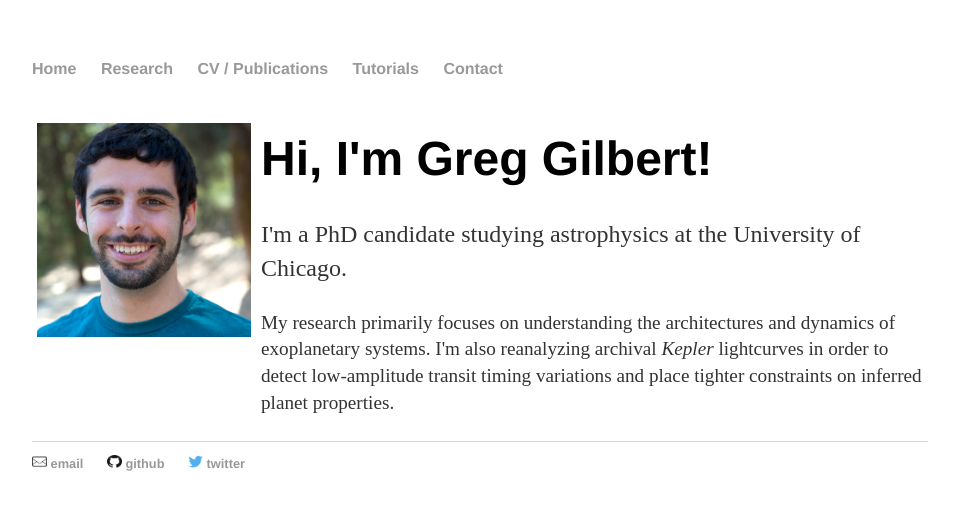
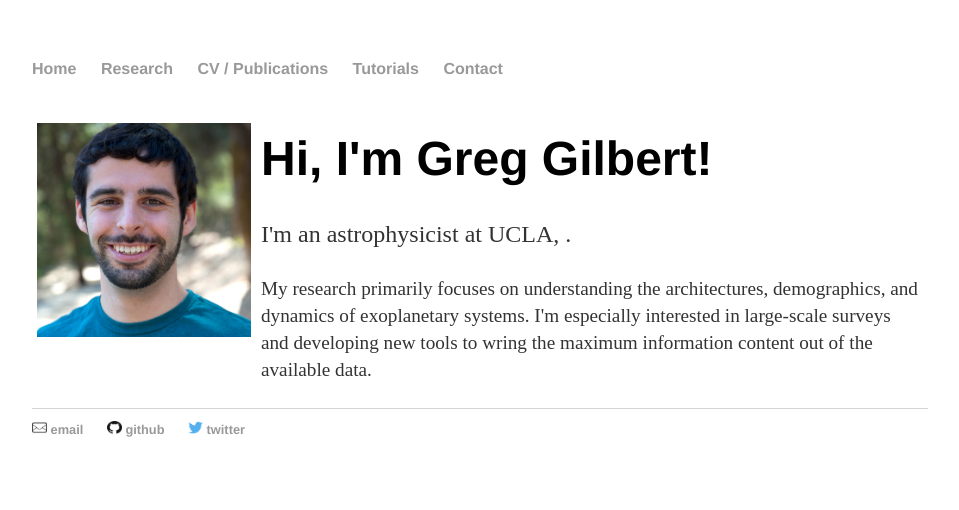
Before and after one commit to gjgilbert/gjgilbert.github.io, a Jekyll site: the page built from index.html, in a window 1280 px wide. Shown: the top 510 px of the page, without its empty margins (160-1119 px from the left). Built offline with Jekyll 4.4.1, drawn with Linux system fonts in a browser that asks for light colours.

Commit message:
Update index.html

```diff
--- a/index.html
+++ b/index.html
@@ -44,8 +44,8 @@ title: Greg Gilbert
 	  </div>
 	  <div class="column right">
 	    <h1>Hi, I'm Greg Gilbert!</h1>
-	    <p style="font-size:1.5em">I'm a PhD candidate studying astrophysics at the University of Chicago.</p>
-	    <p style="font-size:1.2em">My research primarily focuses on understanding the architectures and dynamics of exoplanetary systems. I'm also reanalyzing archival <em>Kepler</em> lightcurves in order to detect low-amplitude transit timing variations and place tighter constraints on inferred planet properties.</p>
+	    <p style="font-size:1.5em">I'm an astrophysicist at UCLA, .</p>
+	    <p style="font-size:1.2em">My research primarily focuses on understanding the architectures, demographics, and dynamics of exoplanetary systems. I'm especially interested in large-scale surveys and developing new tools to wring the maximum information content out of the available data.</p>
 	  </div>
 	</div>
 </body>
```
